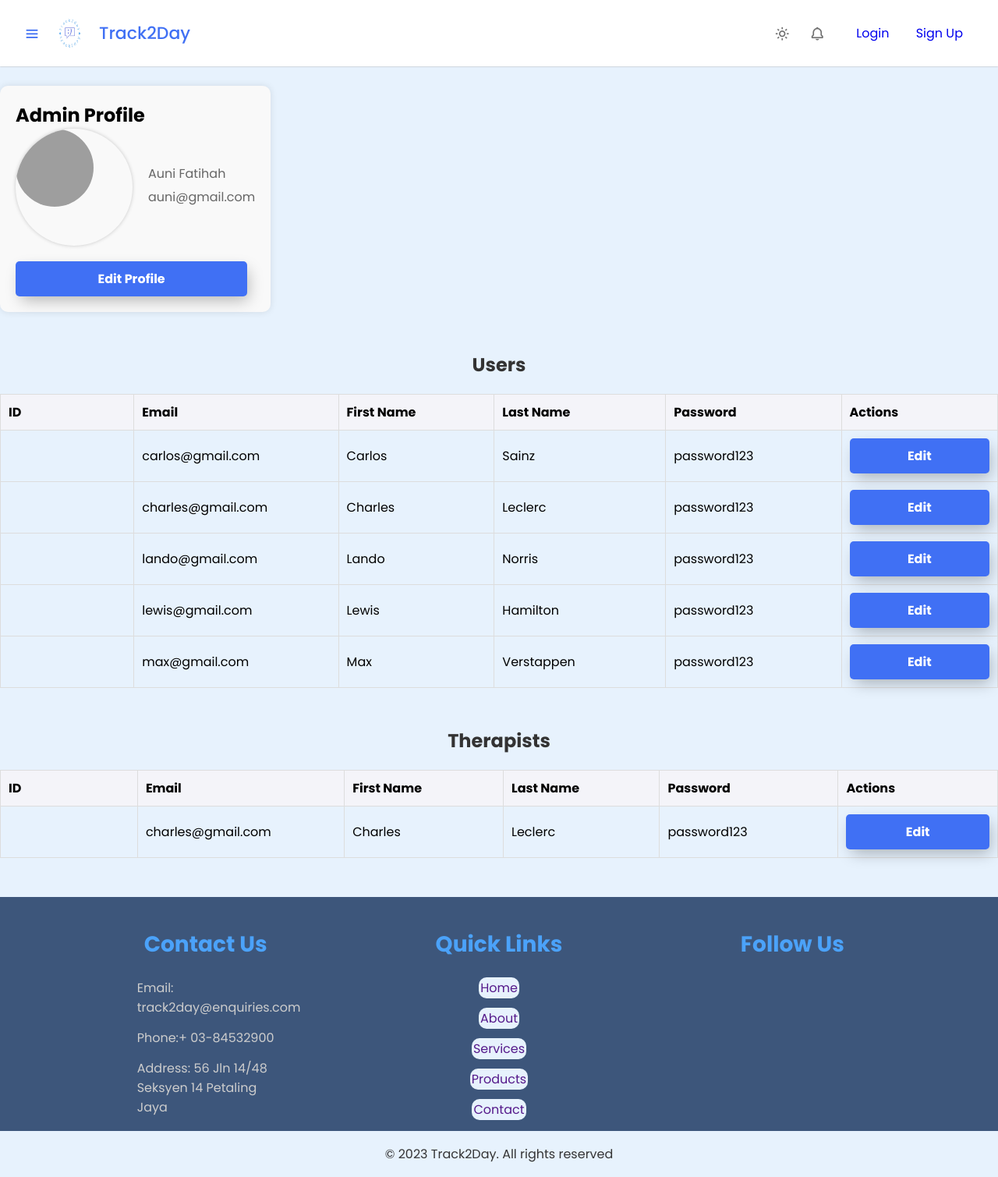
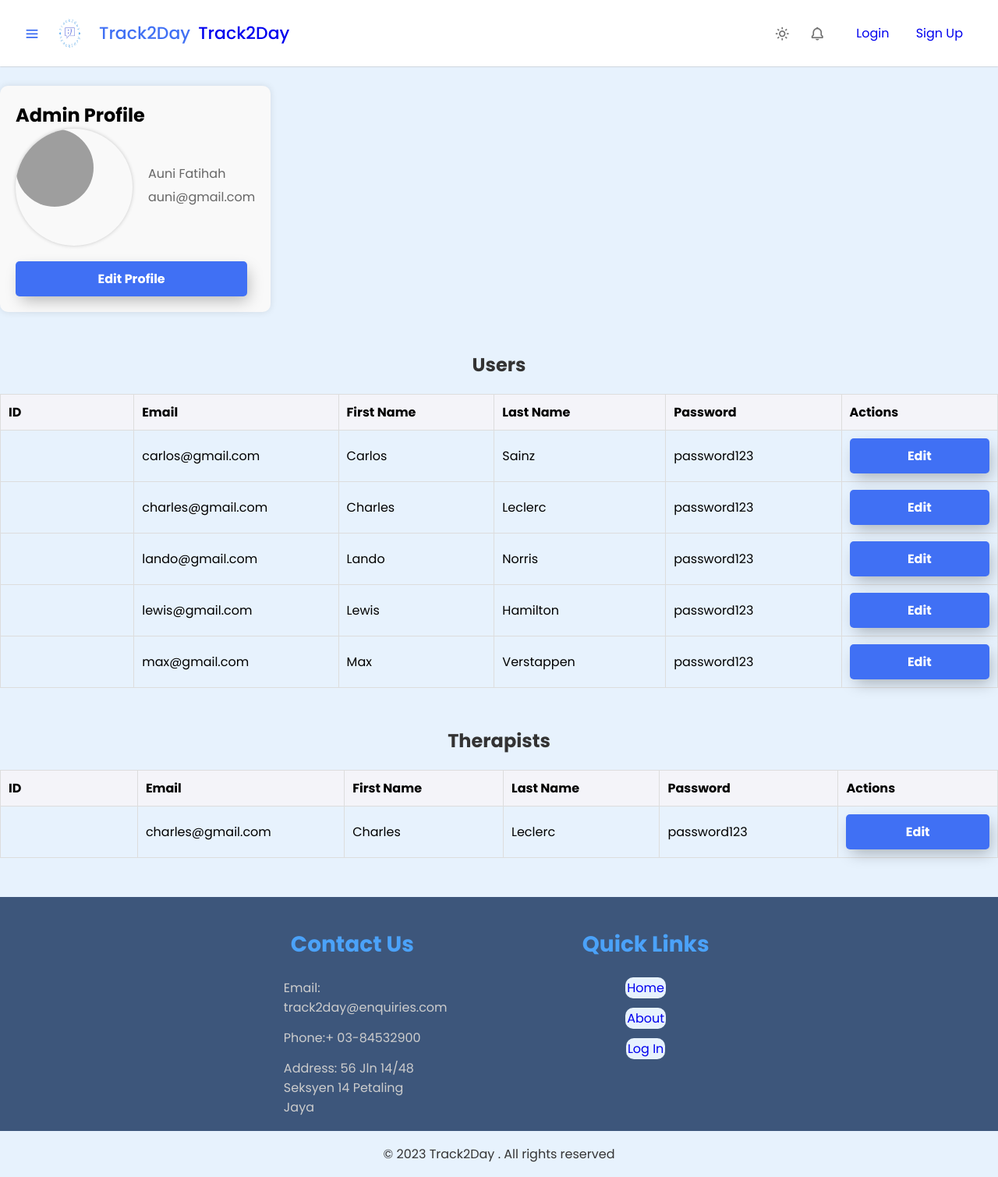
Before and after one commit to ahmadfarismk/track2day, a PHP site: page /admin_profile.php in a window 1280 px wide. Shown: the whole page at 78% size. Run offline with PHP 8.4, Linux system fonts and the light colour scheme; data comes from the database, SQL or seed files in the repository; data that the repository does not hold is empty; grey boxes are pictures that could not be loaded.

Commit message:
tambah option untuk pergi menu.html on top lefft for all pages

```diff
--- a/aboutus.html
+++ b/aboutus.html
@@ -13,7 +13,9 @@
     <nav class="navbar">
       <div class="logo_item">
         <i class="bx bx-menu" id="sidebarOpen"></i>
-        <img src="icon.jpg" alt=""></i>Track2Day
+        <img src="icon.jpg" alt="">
+        <a href="menu.html">Track2Day</a>
+
       </div>
       <div class="navbar_content">
         <i class='bi bi-grid'></i>
--- a/admin_profile_view.php
+++ b/admin_profile_view.php
@@ -14,6 +14,7 @@
     <div class="logo_item">
       <i class="bx bx-menu" id="sidebarOpen"></i>
       <img src="icon.jpg" alt="">Track2Day
+      <a href="menu.html">Track2Day</a>
     </div>
     <div class="navbar_content">
       <i class='bi bi-grid'></i>
@@ -118,25 +119,17 @@
         <div class="footer-content">
             <h3>Quick Links</h3>
              <ul class="list">
-          <li><a href="">Home</a></li>
-          <li><a href="">About</a></li>
-          <li><a href="">Services</a></li>
-          <li><a href="">Products</a></li>
-          <li><a href="">Contact</a></li>
+                <li><a href="menu.html">Home</a></li>
+                <li><a href="aboutus.html">About</a></li>
+                <li><a href="login.html">Log In</a></li>
              </ul>
         </div>
-      <div class="footer-content">
-        <h3>Follow Us</h3>
-        <ul class="social-icons">
-          <!-- <li><a href=""><i class="bi bi-facebook"></i></a></li>
-          <li><a href=""><i class="fab fa-twitter"></i></a></li>
-          <li><a href=""><i class="fab fa-instagram"></i></a></li>
-          <li><a href=""><i class="fab fa-linkedin"></i></a></li> -->
-        </ul>
-      </div>
+
     </div>
     <div class="bottom-bar">
-      <p>&copy; 2023 Track2Day. All rights reserved</p>
+        <p>&copy; 2023 Track2Day . All rights reserved</p>
+
+
     </div>
 </footer>
 </body>
--- a/tasks.php
+++ b/tasks.php
@@ -22,6 +22,7 @@
         <div class="logo_item">
             <i class="bx bx-menu" id="sidebarOpen"></i>
             <img src="icon.jpg" alt="Track2Day Logo">
+            <a href="menu.html">Track2Day</a>
         </div>
         <div class="navbar_content">
             <i class='bi bi-grid'></i>
--- a/tools.html
+++ b/tools.html
@@ -15,6 +15,7 @@ HTML <!DOCTYPE html>
     <div class="logo_item">
       <i class="bx bx-menu" id="sidebarOpen"></i>
       <img src="icon.jpg" alt=""></i>Track2Day
+      <a href="menu.html">Track2Day</a>
     </div>
     <div class="navbar_content">
       <i class='bi bi-grid'></i>
--- a/userprofile.php
+++ b/userprofile.php
@@ -78,6 +78,7 @@ mysqli_close($dbconn);
         <div class="logo_item">
             <i class="bx bx-menu" id="sidebarOpen"></i>
             <img src="icon.jpg" alt="Track2Day Logo">
+            <a href="menu.html">Track2Day</a>
         </div>
         <div class="navbar_content">
             <i class='bi bi-grid'></i>
```
Lines whose indentation alone changed are shown as unchanged.
